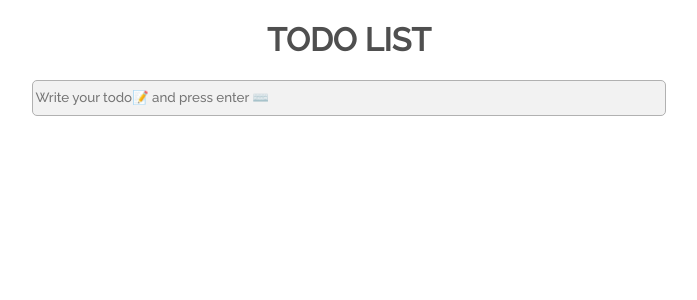
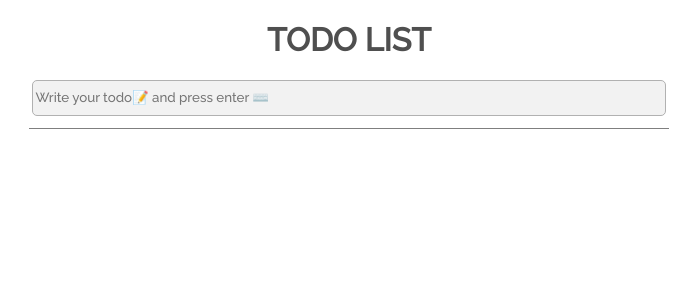
Before and after one commit to cubodado/TodoApp, a React (Create React App) app: page / in a window 1280 px wide. Shown: the top 300 px of the page, without its empty margins (291-988 px from the left). Built offline with nearby package versions, Linux system fonts and the light colour scheme.

Commit message:
Style: create and apply Line.js

```diff
--- a/src/App.js
+++ b/src/App.js
@@ -1,5 +1,6 @@
 import './App.css';
 import TodoInput from './components/TodoInput';
+import Line from './components/ui/Line';
 
 function App() {
   return (
@@ -7,6 +8,7 @@ function App() {
       <main>
         <h1>TODO LIST</h1>
         <TodoInput />
+        <Line />
       </main>
     </div>
   );
--- /dev/null
+++ b/src/components/ui/Line.js
@@ -0,0 +1,7 @@
+import classes from './Line.module.css';
+
+const Line = () => {
+  return <div className={classes.line}></div>;
+};
+
+export default Line;
--- /dev/null
+++ b/src/components/ui/Line.module.css
@@ -0,0 +1,5 @@
+.line {
+  width: 100%;
+  border-top: 1px solid rgba(0, 0, 0, 0.5);
+  margin: 12px 0px;
+}
```
